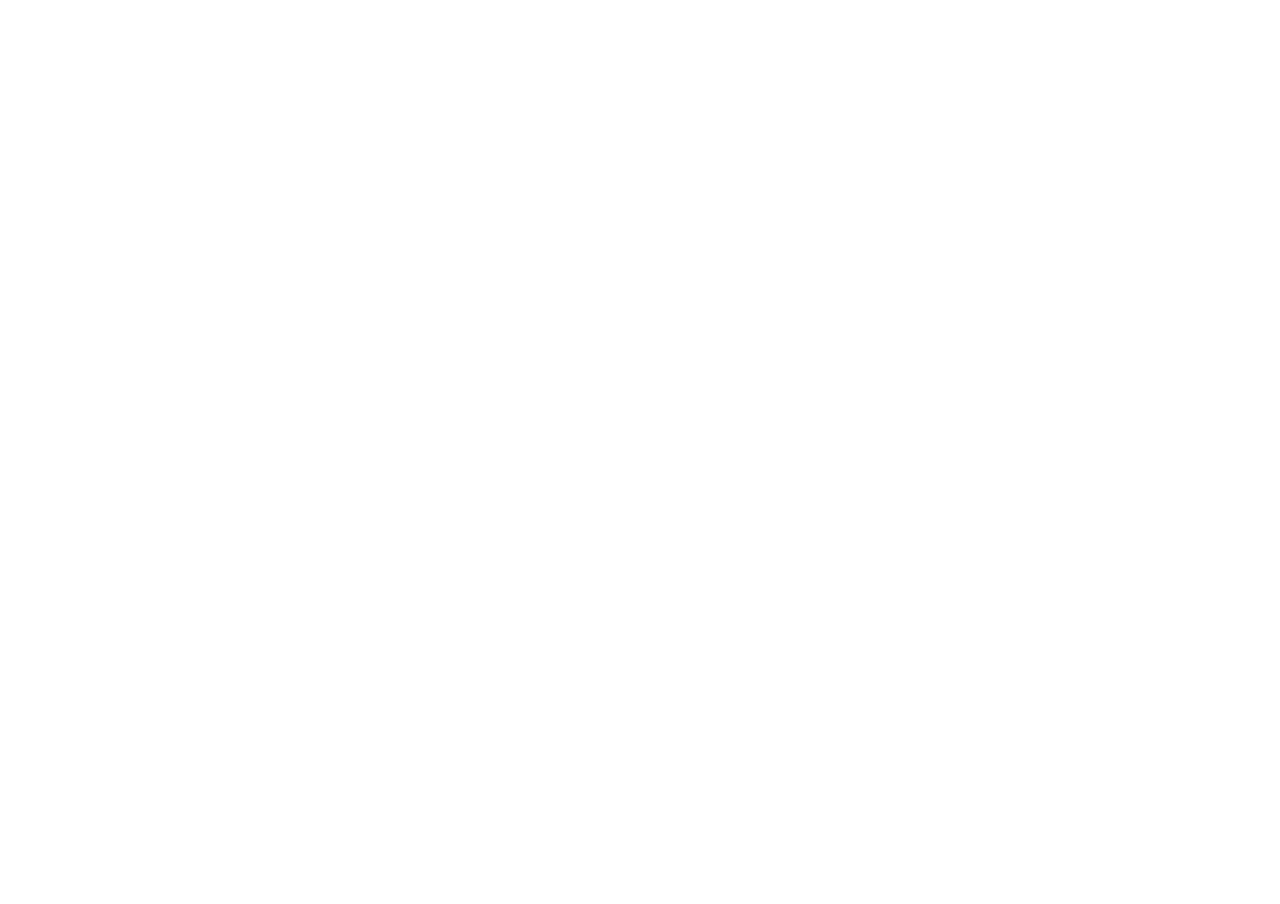
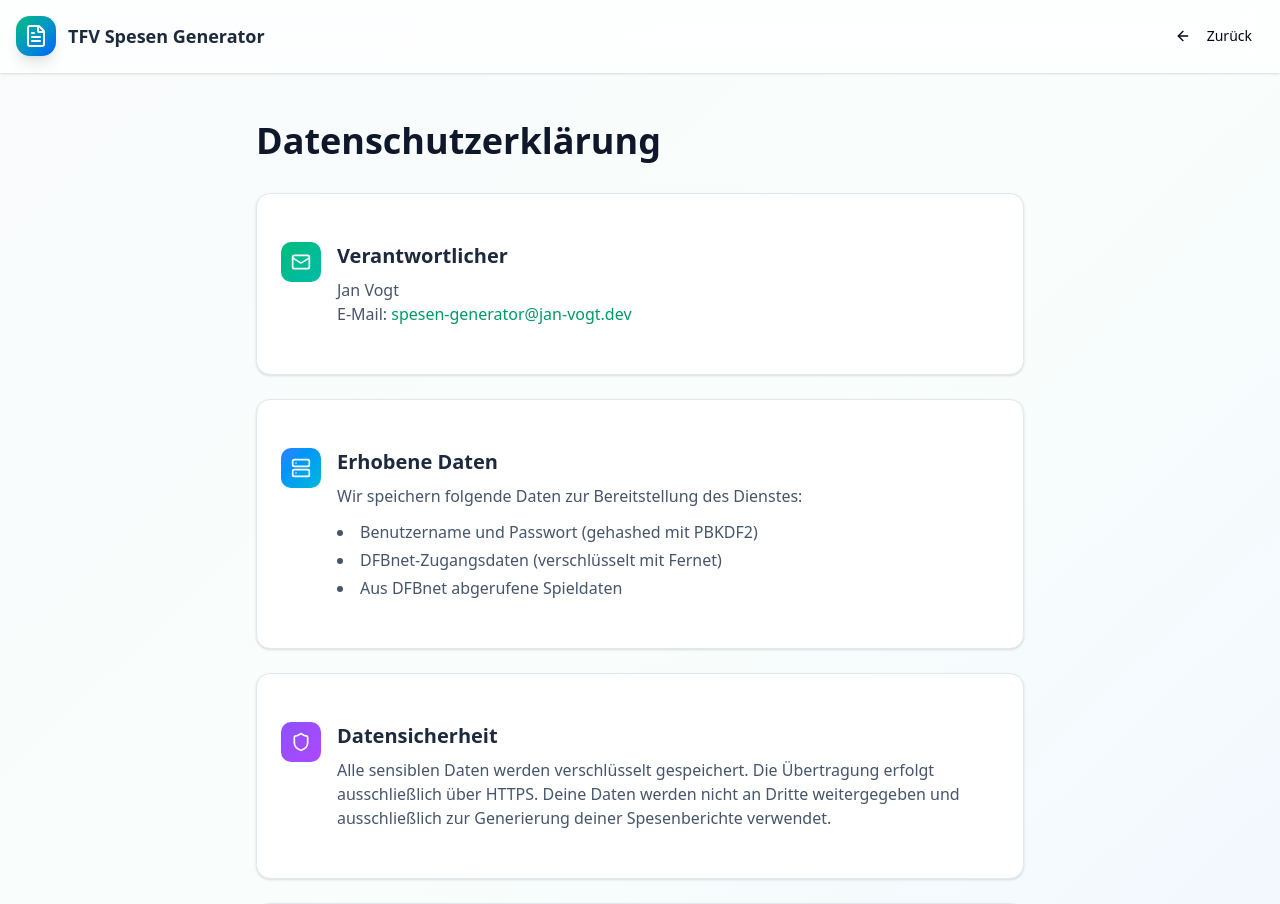
Before and after one commit to JanVogt06/dfb-spesen-generator, a React (Vite) app in the folder frontend/: page /datenschutz in a window 1280 px wide. Before the commit this address had no page. Shown: the top 904 px of the page. Before the commit the page ends 800 px from the top, so only its background shows below. Built offline with nearby package versions, Linux system fonts and the light colour scheme.

Commit message:
Füge Datenschutzerklärung und footer hinzu

```diff
--- a/frontend/src/App.tsx
+++ b/frontend/src/App.tsx
@@ -6,6 +6,7 @@ import {DashboardPage} from './pages/Dashboard';
 import {SettingsPage} from './pages/Settings';
 import {SessionDetailPage} from './pages/SessionDetail';
 import {isAuthenticated} from './lib/auth';
+import {Datenschutz} from './pages/Datenschutz';
 
 function ProtectedRoute({children}: { children: React.ReactNode }) {
     if (!isAuthenticated()) {
@@ -22,6 +23,7 @@ function App() {
                 <Route path="/" element={<LandingPage/>}/>
                 <Route path="/login" element={<LoginPage/>}/>
                 <Route path="/register" element={<RegisterPage/>}/>
+                <Route path="/datenschutz" element={<Datenschutz />} />
 
                 {/* Protected Routes */}
                 <Route
--- /dev/null
+++ b/frontend/src/pages/Datenschutz.tsx
@@ -0,0 +1,116 @@
+import {Button} from '@/components/ui/button';
+import {Card, CardContent} from '@/components/ui/card';
+import {useNavigate} from 'react-router-dom';
+import {FileText, ArrowLeft, Shield, Server, Mail} from 'lucide-react';
+
+export function Datenschutz() {
+    const navigate = useNavigate();
+
+    return (
+        <div className="min-h-screen bg-gradient-to-br from-slate-50 via-emerald-50/30 to-blue-50 dark:from-slate-900 dark:via-slate-900 dark:to-slate-800">
+            {/* Header */}
+            <header className="border-b border-white/60 dark:border-slate-700/60 bg-white/70 dark:bg-slate-900/80 backdrop-blur-xl sticky top-0 z-50 shadow-sm">
+                <div className="container mx-auto px-4 py-4 flex items-center justify-between">
+                    <div className="flex items-center gap-3 cursor-pointer" onClick={() => navigate('/')}>
+                        <div className="w-10 h-10 bg-gradient-to-br from-emerald-500 to-blue-600 rounded-xl flex items-center justify-center shadow-lg">
+                            <FileText className="w-6 h-6 text-white"/>
+                        </div>
+                        <span className="text-lg font-bold text-slate-800 dark:text-slate-100">TFV Spesen Generator</span>
+                    </div>
+                    <Button
+                        variant="ghost"
+                        onClick={() => navigate('/')}
+                        className="hover:bg-emerald-50 dark:hover:bg-emerald-900/30"
+                    >
+                        <ArrowLeft className="w-4 h-4 mr-2"/>
+                        Zurück
+                    </Button>
+                </div>
+            </header>
+
+            {/* Content */}
+            <main className="container mx-auto px-4 py-12">
+                <div className="max-w-3xl mx-auto">
+                    <h1 className="text-3xl sm:text-4xl font-bold text-slate-900 dark:text-slate-100 mb-8">
+                        Datenschutzerklärung
+                    </h1>
+
+                    <div className="space-y-6">
+                        {/* Verantwortlicher */}
+                        <Card className="border-slate-200 dark:border-slate-700">
+                            <CardContent className="p-6">
+                                <div className="flex items-start gap-4">
+                                    <div className="w-10 h-10 bg-gradient-to-br from-emerald-500 to-teal-500 rounded-lg flex items-center justify-center flex-shrink-0">
+                                        <Mail className="w-5 h-5 text-white"/>
+                                    </div>
+                                    <div>
+                                        <h2 className="text-xl font-semibold text-slate-800 dark:text-slate-100 mb-2">Verantwortlicher</h2>
+                                        <p className="text-slate-600 dark:text-slate-300">
+                                            Jan Vogt<br/>
+                                            E-Mail: <a href="mailto:spesen-generator@jan-vogt.dev" className="text-emerald-600 hover:underline">spesen-generator@jan-vogt.dev</a>
+                                        </p>
+                                    </div>
+                                </div>
+                            </CardContent>
+                        </Card>
+
+                        {/* Erhobene Daten */}
+                        <Card className="border-slate-200 dark:border-slate-700">
+                            <CardContent className="p-6">
+                                <div className="flex items-start gap-4">
+                                    <div className="w-10 h-10 bg-gradient-to-br from-blue-500 to-cyan-500 rounded-lg flex items-center justify-center flex-shrink-0">
+                                        <Server className="w-5 h-5 text-white"/>
+                                    </div>
+                                    <div>
+                                        <h2 className="text-xl font-semibold text-slate-800 dark:text-slate-100 mb-2">Erhobene Daten</h2>
+                                        <p className="text-slate-600 dark:text-slate-300 mb-3">
+                                            Wir speichern folgende Daten zur Bereitstellung des Dienstes:
+                                        </p>
+                                        <ul className="text-slate-600 dark:text-slate-300 space-y-1 list-disc list-inside">
+                                            <li>Benutzername und Passwort (gehashed mit PBKDF2)</li>
+                                            <li>DFBnet-Zugangsdaten (verschlüsselt mit Fernet)</li>
+                                            <li>Aus DFBnet abgerufene Spieldaten</li>
+                                        </ul>
+                                    </div>
+                                </div>
+                            </CardContent>
+                        </Card>
+
+                        {/* Datensicherheit */}
+                        <Card className="border-slate-200 dark:border-slate-700">
+                            <CardContent className="p-6">
+                                <div className="flex items-start gap-4">
+                                    <div className="w-10 h-10 bg-gradient-to-br from-violet-500 to-purple-500 rounded-lg flex items-center justify-center flex-shrink-0">
+                                        <Shield className="w-5 h-5 text-white"/>
+                                    </div>
+                                    <div>
+                                        <h2 className="text-xl font-semibold text-slate-800 dark:text-slate-100 mb-2">Datensicherheit</h2>
+                                        <p className="text-slate-600 dark:text-slate-300">
+                                            Alle sensiblen Daten werden verschlüsselt gespeichert. Die Übertragung erfolgt ausschließlich über HTTPS.
+                                            Deine Daten werden nicht an Dritte weitergegeben und ausschließlich zur Generierung deiner Spesenberichte verwendet.
+                                        </p>
+                                    </div>
+                                </div>
+                            </CardContent>
+                        </Card>
+
+                        {/* Rechte */}
+                        <Card className="border-slate-200 dark:border-slate-700">
+                            <CardContent className="p-6">
+                                <h2 className="text-xl font-semibold text-slate-800 dark:text-slate-100 mb-2">Deine Rechte</h2>
+                                <p className="text-slate-600 dark:text-slate-300">
+                                    Du hast jederzeit das Recht auf Auskunft, Berichtigung und Löschung deiner Daten.
+                                    Kontaktiere uns dazu einfach per E-Mail. Bei Löschung deines Accounts werden alle zugehörigen Daten entfernt.
+                                </p>
+                            </CardContent>
+                        </Card>
+                    </div>
+
+                    <p className="text-sm text-slate-500 dark:text-slate-400 mt-8 text-center">
+                        Stand: Januar 2025
+                    </p>
+                </div>
+            </main>
+        </div>
+    );
+}
--- a/frontend/src/pages/Landing.tsx
+++ b/frontend/src/pages/Landing.tsx
@@ -1,7 +1,7 @@
 import {Button} from '@/components/ui/button';
 import {Card, CardContent, CardDescription, CardHeader, CardTitle} from '@/components/ui/card';
 import {Badge} from '@/components/ui/badge';
-import {useNavigate} from 'react-router-dom';
+import {useNavigate, Link} from 'react-router-dom';
 import {
     FileText,
     Clock,
@@ -488,17 +488,48 @@ export function LandingPage() {
             <footer
                 className="relative py-12 border-t border-slate-200 dark:border-slate-700 bg-white/50 dark:bg-slate-900/50 backdrop-blur-sm">
                 <div className="container mx-auto px-4">
-                    <div className="text-center text-slate-600 dark:text-slate-300">
-                        <div className="flex items-center justify-center gap-2 mb-4">
+                    <div className="max-w-4xl mx-auto">
+                        {/* Logo & Beschreibung */}
+                        <div className="flex flex-col items-center text-center mb-8">
+                            <div className="flex items-center gap-3 mb-3">
+                                <div
+                                    className="w-10 h-10 bg-gradient-to-br from-emerald-500 to-blue-600 rounded-xl flex items-center justify-center shadow-lg">
+                                    <FileText className="w-6 h-6 text-white"/>
+                                </div>
+                                <span className="text-xl font-bold text-slate-800 dark:text-slate-100">
+            TFV Spesen Generator
+          </span>
+                            </div>
+                            <p className="text-slate-500 dark:text-slate-400 text-sm max-w-md">
+                                Automatisierte Spesenabrechnung für Schiedsrichter des Thüringer Fußball-Verbandes
+                            </p>
+                        </div>
+
+                        {/* Trennlinie */}
+                        <div className="border-t border-slate-200 dark:border-slate-700 pt-6">
                             <div
-                                className="w-8 h-8 bg-gradient-to-br from-emerald-500 to-blue-600 rounded-lg flex items-center justify-center">
-                                <FileText className="w-5 h-5 text-white"/>
+                                className="flex flex-col sm:flex-row items-center justify-between gap-4 text-sm text-slate-500 dark:text-slate-400">
+                                <p>© 2025 TFV Spesen Generator</p>
+
+                                <div className="flex items-center gap-2 sm:gap-4 flex-wrap justify-center">
+                                    <span>Betreiber: Jan Vogt</span>
+                                    <span className="text-slate-300 dark:text-slate-600">·</span>
+                                    <a
+                                        href="mailto:spesen-generator@jan-vogt.dev"
+                                        className="hover:text-emerald-600 dark:hover:text-emerald-400 transition-colors"
+                                    >
+                                        spesen-generator@jan-vogt.dev
+                                    </a>
+                                    <span className="text-slate-300 dark:text-slate-600">·</span>
+                                    <Link
+                                        to="/datenschutz"
+                                        className="hover:text-emerald-600 dark:hover:text-emerald-400 transition-colors"
+                                    >
+                                        Datenschutz
+                                    </Link>
+                                </div>
                             </div>
-                            <span className="font-bold text-slate-800 dark:text-slate-100">TFV Spesen Generator</span>
                         </div>
-                        <p className="text-sm">
-                            © 2025 TFV Spesen Generator. Entwickelt für Thüringer Schiedsrichter.
-                        </p>
                     </div>
                 </div>
             </footer>
```
